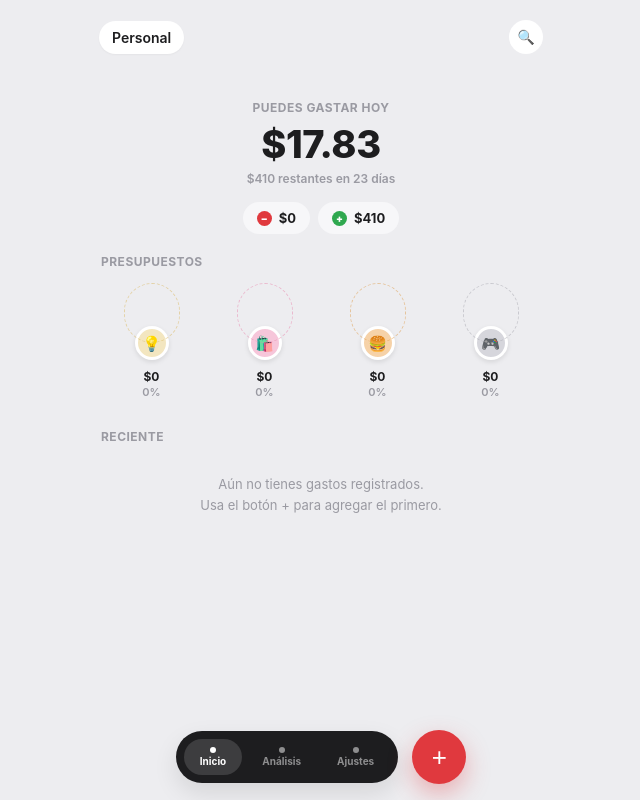
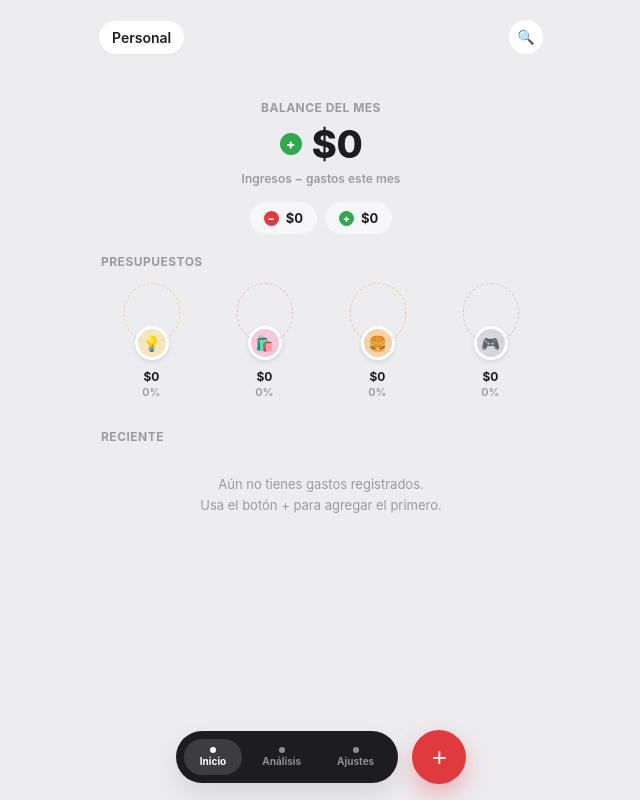
Before and after one commit to smvalencia0403/Makki, a plain HTML site: page index.html in a window 1280 px wide. Shown: the whole page, without its empty margins (319-959 px from the left). Drawn offline with Linux system fonts and the light colour scheme.

Commit message:
Version definitiva ADDA01

```diff
--- a/app.js
+++ b/app.js
@@ -177,8 +177,10 @@ function renderHome() {
   const totalBudget = categories.reduce((s, c) => s + Number(c.budget), 0);
   const totalSpent = Object.values(spentMap).reduce((s, v) => s + v, 0);
   const remaining = totalBudget - totalSpent;
-  const daysLeft = daysInMonth(now) - now.getDate() + 1;
-  const perDay = daysLeft > 0 ? remaining / daysLeft : 0;
+  const monthIncome = transactions
+    .filter((t) => t.type === "income" && isInMonth(txDate(t), now.getFullYear(), now.getMonth()))
+    .reduce((s, t) => s + Number(t.amount), 0);
+  const balance = monthIncome - totalSpent;
 
   const insightEl = document.getElementById("home-insight");
   if (remaining < 0) {
@@ -189,13 +191,14 @@ function renderHome() {
     insightEl.className = "insight";
   }
 
-  document.getElementById("home-hero-amount").textContent = remaining > 0 ? fmtMoney(perDay, 2) : "$0";
-  document.getElementById("home-hero-sub").textContent = remaining > 0
-    ? `${fmtMoney(remaining)} restantes en ${daysLeft} día${daysLeft === 1 ? "" : "s"}`
-    : (totalBudget > 0 ? "Sin presupuesto disponible este mes" : "Agrega un presupuesto en Ajustes para empezar");
+  document.getElementById("home-hero-amount").textContent = fmtMoney(Math.abs(balance));
+  document.getElementById("home-hero-sub").textContent = "Ingresos \u2212 gastos este mes";
+  const heroBadge = document.getElementById("home-hero-badge");
+  heroBadge.textContent = balance >= 0 ? "+" : "\u2212";
+  heroBadge.className = "hero-badge " + (balance >= 0 ? "green" : "red");
 
   document.getElementById("pill-spent").textContent = fmtMoney(totalSpent);
-  document.getElementById("pill-budget").textContent = fmtMoney(totalBudget);
+  document.getElementById("pill-budget").textContent = fmtMoney(monthIncome);
 
   // featured insight (most urgent category, not the projection)
   const featuredWrap = document.getElementById("home-featured-insight");
--- a/index.html
+++ b/index.html
@@ -31,8 +31,9 @@
 
     <div id="home-insight" class="insight"></div>
 
-    <div class="label-small">Puedes gastar hoy</div>
+    <div class="label-small">Balance del mes</div>
     <div class="big-row">
+      <div class="hero-badge" id="home-hero-badge"></div>
       <div class="big-num" id="home-hero-amount">$0</div>
     </div>
     <div class="sub-line" id="home-hero-sub"></div>
--- a/style.css
+++ b/style.css
@@ -84,6 +84,9 @@ html, body {
 .badge { width: 15px; height: 15px; border-radius: 999px; display: flex; align-items: center; justify-content: center; font-size: 10px; color: #FFFFFF; font-weight: 900; }
 .badge.red { background: var(--red); }
 .badge.green { background: var(--green); }
+.hero-badge { width: 22px; height: 22px; border-radius: 999px; display: flex; align-items: center; justify-content: center; font-size: 13px; color: #FFFFFF; font-weight: 900; flex-shrink: 0; }
+.hero-badge.red { background: var(--red); }
+.hero-badge.green { background: var(--green); }
 
 .insight-card {
   display: flex; align-items: center; gap: 10px;
```
